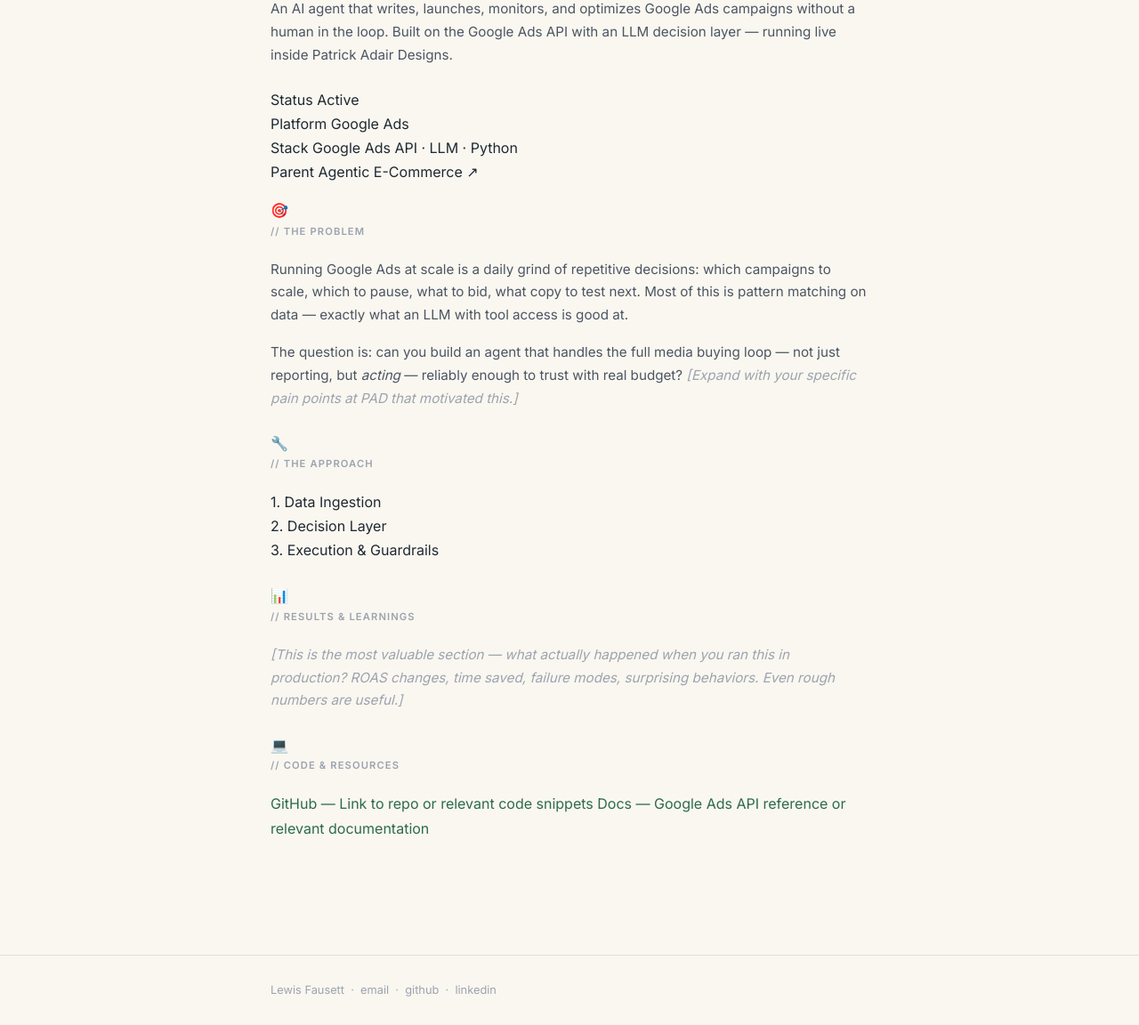
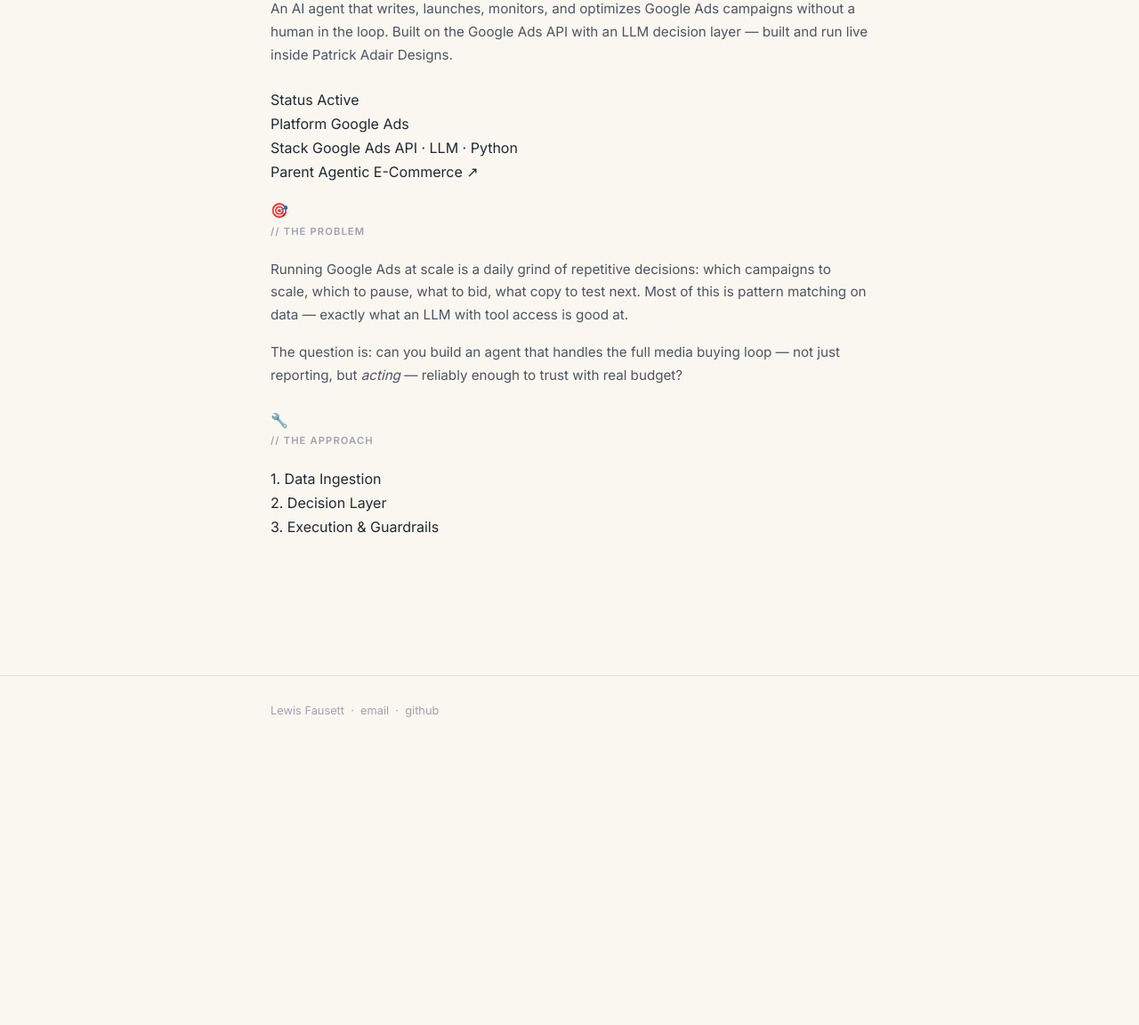
Before and after one commit to aufbau1s/Fausett.github.io, a plain HTML site: page pages/projects/agent-google-ads.html in a window 1280 px wide. Shown: the part 233-1385 px from the top of the page at 89% size. After the commit the page ends 1070 px from the top, so only its background shows below. Drawn offline with Linux system fonts and the light colour scheme.

Commit message:
Rebuild: current positioning (Columbia/Reach/Tulya, PAD 2017-2026), live Notes from Obsidian vault, remove zombie pages, fix dead links/CSS vars, favicon/OG/404, new contact email

```diff
--- a/pages/projects/agent-google-ads.html
+++ b/pages/projects/agent-google-ads.html
@@ -5,6 +5,7 @@
   <meta name="viewport" content="width=device-width, initial-scale=1.0" />
   <title>The Autonomous Google Ads Machine — Lewis Fausett</title>
   <meta name="description" content="Building an AI agent that runs Google Ads campaigns end-to-end — writing, launching, monitoring, and optimizing without manual intervention." />
+    <link rel="icon" href="../../favicon.svg" type="image/svg+xml" />
   <link rel="stylesheet" href="../../css/style.css" />
 </head>
 <body>
@@ -29,7 +30,7 @@
 
       <!-- BREADCRUMB -->
       <div style="margin: 1.5rem 0 0; font-family: 'JetBrains Mono', monospace; font-size: 0.72rem; color: var(--text-dim);">
-        <a href="../business.html" style="color: var(--text-dim);">Business</a>
+        <a href="../work.html" style="color: var(--text-dim);">work</a>
         <span style="margin: 0 0.5rem;">›</span>
         <a href="agentic-ecommerce.html" style="color: var(--text-dim);">Agentic E-Commerce</a>
         <span style="margin: 0 0.5rem;">›</span>
@@ -43,7 +44,7 @@
         <p class="hero-desc">
           An AI agent that writes, launches, monitors, and optimizes Google Ads campaigns
           without a human in the loop. Built on the Google Ads API with an LLM decision layer —
-          running live inside Patrick Adair Designs.
+          built and run live inside Patrick Adair Designs.
         </p>
 
         <div class="status-bar pixel-border" style="margin-top: 1.5rem;">
@@ -82,7 +83,7 @@
       <p style="color: var(--text-muted); margin-bottom: 1.5rem;">
         The question is: can you build an agent that handles the full media buying loop
         — not just reporting, but <em>acting</em> — reliably enough to trust with real budget?
-        <em style="color: var(--text-dim);">[Expand with your specific pain points at PAD that motivated this.]</em>
+
       </p>
 
 
@@ -126,52 +127,16 @@
         </div>
 
       </div>
-
-
-
-      <!-- RESULTS / LEARNINGS -->
-      <div class="section-header">
-        <span class="section-icon">📊</span>
-        <h2>// Results &amp; Learnings</h2>
-      </div>
-
-      <p style="color: var(--text-muted); margin-bottom: 1.5rem;">
-        <em style="color: var(--text-dim);">[This is the most valuable section — what actually happened when you ran this in production? ROAS changes, time saved, failure modes, surprising behaviors. Even rough numbers are useful.]</em>
-      </p>
-
-      <div class="now-box">
-        <p><em style="color: var(--text-dim);"></em></p>
-      </div>
-
-
-
-      <!-- CODE / RESOURCES -->
-      <div class="section-header">
-        <span class="section-icon">💻</span>
-        <h2>// Code &amp; Resources</h2>
-      </div>
-
-      <div class="post-list">
-        <a href="#" class="post-item">
-          <span class="post-date">GitHub</span>
-          <span class="post-title"> — Link to repo or relevant code snippets</span>
-        </a>
-        <a href="#" class="post-item">
-          <span class="post-date">Docs</span>
-          <span class="post-title"> — Google Ads API reference or relevant documentation</span>
-        </a>
-      </div>
-
     </div>
   </main>
+
 
     <footer>
     <div class="container">
       <p>
         Lewis Fausett &nbsp;&middot;&nbsp;
-        <a href="mailto:lewis@patrickadairdesigns.com">email</a> &nbsp;&middot;&nbsp;
-        <a href="https://github.com/aufbau1s" target="_blank" rel="noopener">github</a> &nbsp;&middot;&nbsp;
-        <a href="https://linkedin.com/" target="_blank" rel="noopener">linkedin</a>
+        <a href="mailto:lewis@fausett.management">email</a> &nbsp;&middot;&nbsp;
+        <a href="https://github.com/aufbau1s" target="_blank" rel="noopener">github</a>
       </p>
     </div>
   </footer>
```
